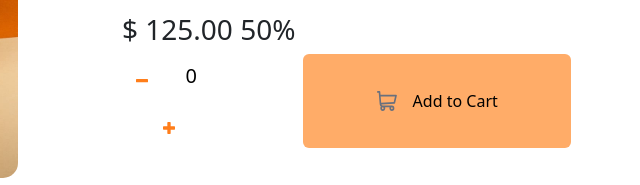
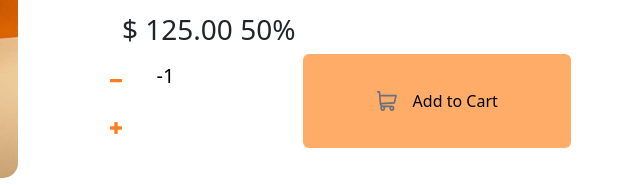
Before and after one commit to CaioSouzaDevv/ecommerce-product-page, a website: page index.html in a window 1280 px wide. Both pictures are taken after a click on the button 671 px from the left and 485 px from the top of the page. Shown: the part 408-593 px from the top of the page, 530-1170 px from the left. Drawn offline with nearby package versions, Linux system fonts and the light colour scheme.

Commit message:
feat: inserting counter logic into cart

```diff
--- a/index.html
+++ b/index.html
@@ -81,19 +81,30 @@
 
                             <h3>$ 125.00 <span class="">50%</span></h3>
 
-                            <div class="counter">
+                            <section class="counter" aria-label="Product quantity control">
                                 <div class="counter__numbers">
-                                    <p><button class="btn counter__less"><img src="./assets/images/icon-minus.svg"
-                                                alt=""></button> <input class="counter__amount" value="0"
-                                            type="number"><button class="btn counter__more"><img
-                                                src="./assets/images/icon-plus.svg" alt=""></button></p>
+                                    <div class="counter__controls" role="group" aria-label="Quantity selector">
+                                        <button type="button" class="btn counter__less" aria-label="Decrease quantity">
+                                            <img src="./assets/images/icon-minus.svg" alt="">
+                                        </button>
+
+                                        <input class="counter__amount" type="number" value="0" min="0"
+                                            aria-live="polite">
+
+                                        <button type="button" class="btn counter__more" aria-label="Increase quantity">
+                                            <img src="./assets/images/icon-plus.svg" alt="">
+                                        </button>
+                                    </div>
                                 </div>
 
-                                <a href=""
-                                    class="d-flex align-items-center justify-content-center btn w-50 bg-primary black "><img
-                                        src="./assets/images/icon-cart.svg" class="me-3" width="20" height="20" alt="">
-                                    Add to Cart</a>
-                            </div>
+                                <button type="button"
+                                    class="d-flex align-items-center justify-content-center btn w-50 bg-primary black"
+                                    aria-label="Add item to cart">
+                                    <img src="./assets/images/icon-cart.svg" class="me-3" width="20" height="20" alt="">
+                                    Add to Cart
+                                </button>
+                            </section>
+
                         </div>
 
                     </div>
--- a/javascript/scripts.js
+++ b/javascript/scripts.js
@@ -1,6 +1,8 @@
 const galleryMain = document.querySelector('.gallery__main');
 const gallerySub = document.querySelectorAll('.gallery__sub');
-
+const btnMore = document.querySelector('.counter__more');
+const btnLess = document.querySelector('.counter__less');
+let counterAmount = document.querySelector('input[type="number"]')
 
 gallerySub.forEach(img => {
 
@@ -18,3 +20,35 @@ gallerySub.forEach(img => {
     });
 
 });
+
+function sumNumber() {
+    btnMore.addEventListener('click', function (e) {
+
+        e.preventDefault();
+        valueInput = parseInt(counterAmount.value);
+
+        valueInput++;
+
+        counterAmount.value = valueInput;
+
+    });
+
+}
+
+    function lessNumber() {
+    btnLess.addEventListener('click', function (e) {
+
+        e.preventDefault();
+        valueInput = parseInt(counterAmount.value);
+
+        valueInput--;
+
+        counterAmount.value = valueInput;
+
+    });
+
+
+
+}
+sumNumber();
+lessNumber();
```
